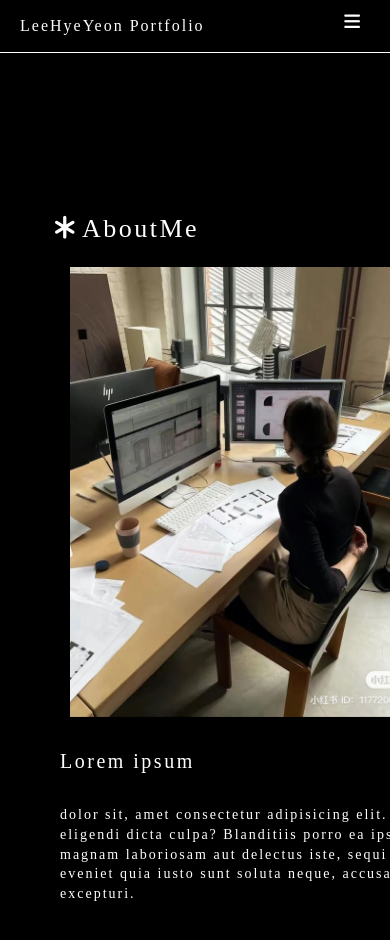
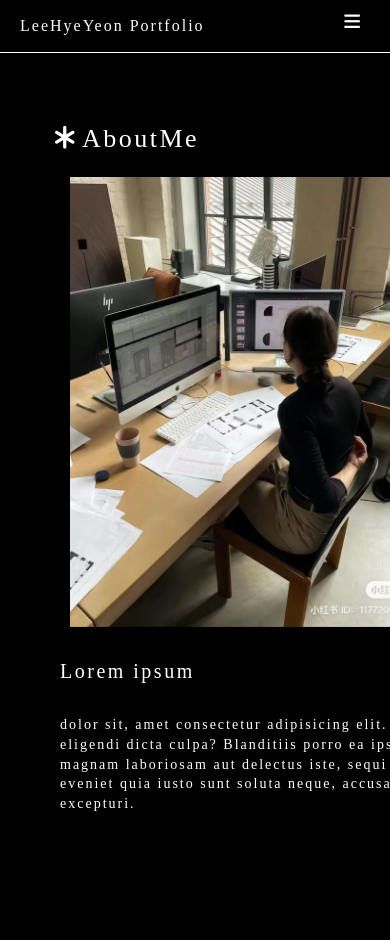
Before and after one commit to yyyn012/portfolio__project, a React (Create React App) app in the folder portfolio/: page /AboutMe in a window 390 px wide. Shown: the top 940 px of the page. Built offline with nearby package versions, Linux system fonts and the light colour scheme.

Commit message:
Update aboutme.scss

```diff
--- a/portfolio/src/assets/scss/section/_aboutme.scss
+++ b/portfolio/src/assets/scss/section/_aboutme.scss
@@ -1,5 +1,5 @@
 #aboutme {
-  // position: relative;
+  position: relative;
   border-bottom: 1px solid var(--white);
   // top: 180px;
   width: 1400px;
@@ -44,6 +44,9 @@
     padding: 0 20px 120px 40px;
 
     .aboutme__wrap {
+      .subject__txt {
+        padding: 0 0 20px 0;
+      }
       .aboutme__content {
         padding: 0;
         justify-content: center;
@@ -69,7 +72,7 @@
 
 @media (max-width: 600px) {
   #aboutme {
-    top: 80px;
+    top: -90px;
     min-width: 750px;
     padding: 30px;
     border: none;
--- a/portfolio/src/assets/scss/section/_layout.scss
+++ b/portfolio/src/assets/scss/section/_layout.scss
@@ -16,7 +16,7 @@
   font-size: 26px;
   font-weight: 500;
   color: var(--white);
-  padding: 0 0 20px 0;
+  padding: 0 0 20px 40px;
   i {
     padding: 5px;
   }
```
